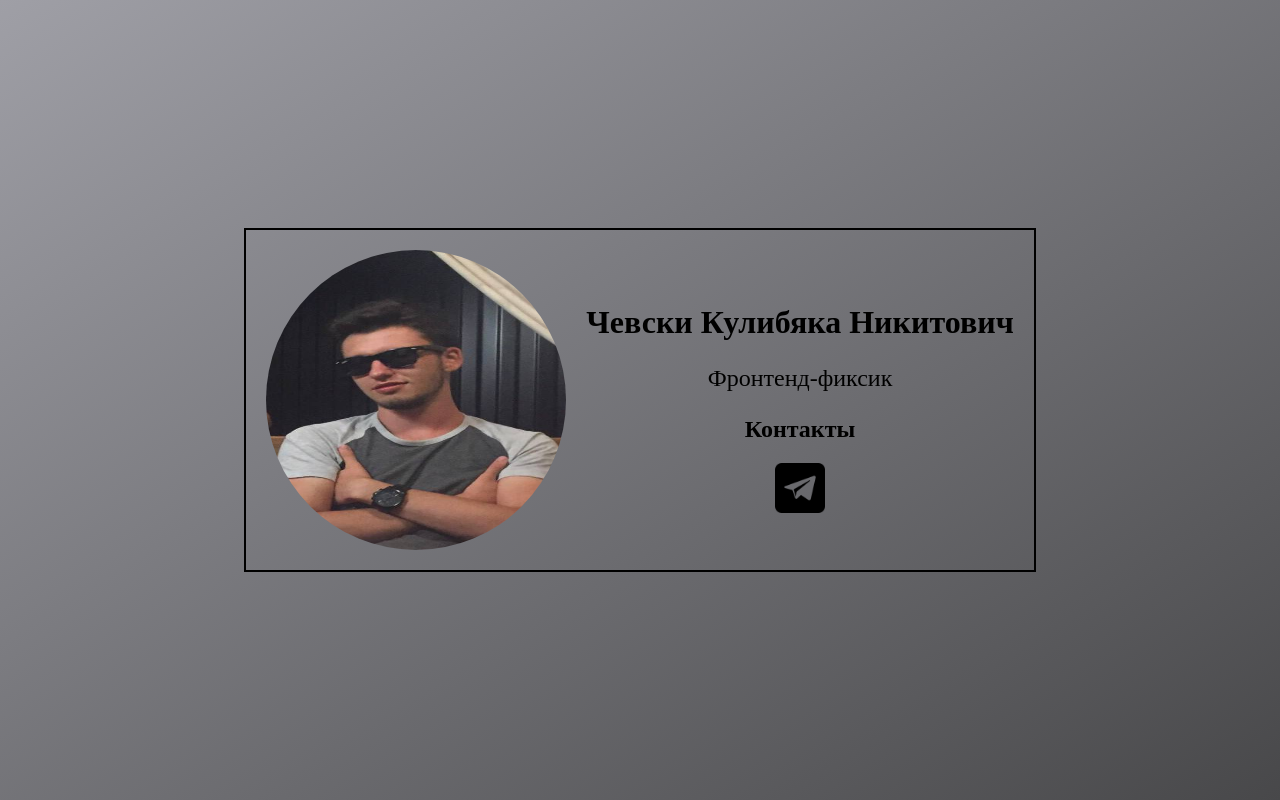
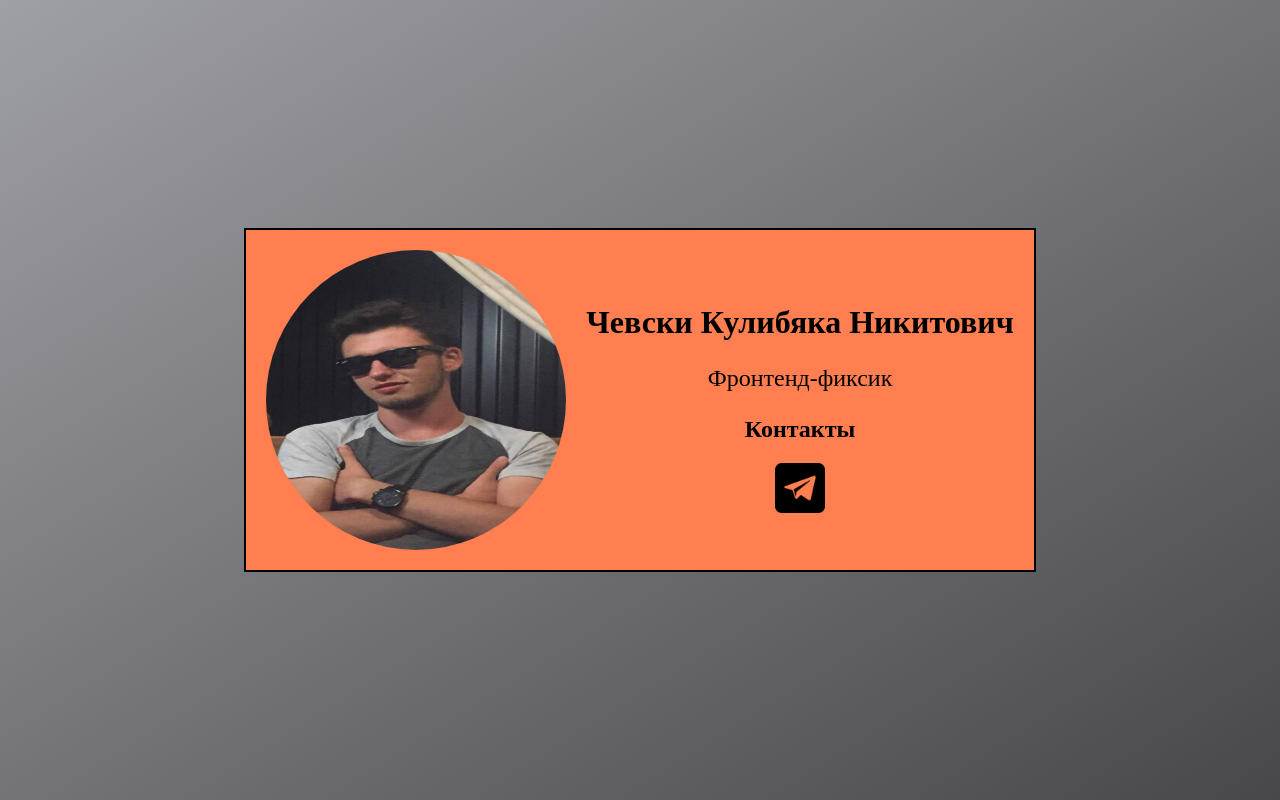
Before and after one commit to Darkixxx/Darkixxx.github.io, a plain HTML site: page index.html in a window 1280 px wide. Drawn offline with Linux system fonts and the light colour scheme.

Commit message:
Update styles.css

```diff
--- a/styles.css
+++ b/styles.css
@@ -15,6 +15,7 @@ body {
     padding: 20px;
     text-align: center;
     transition: all 0.2s ease; /* Плавный переход для всех свойств */
+    background-color: #FF7F50;
   }
 
   /* Эффект встряски при наведении */
```
